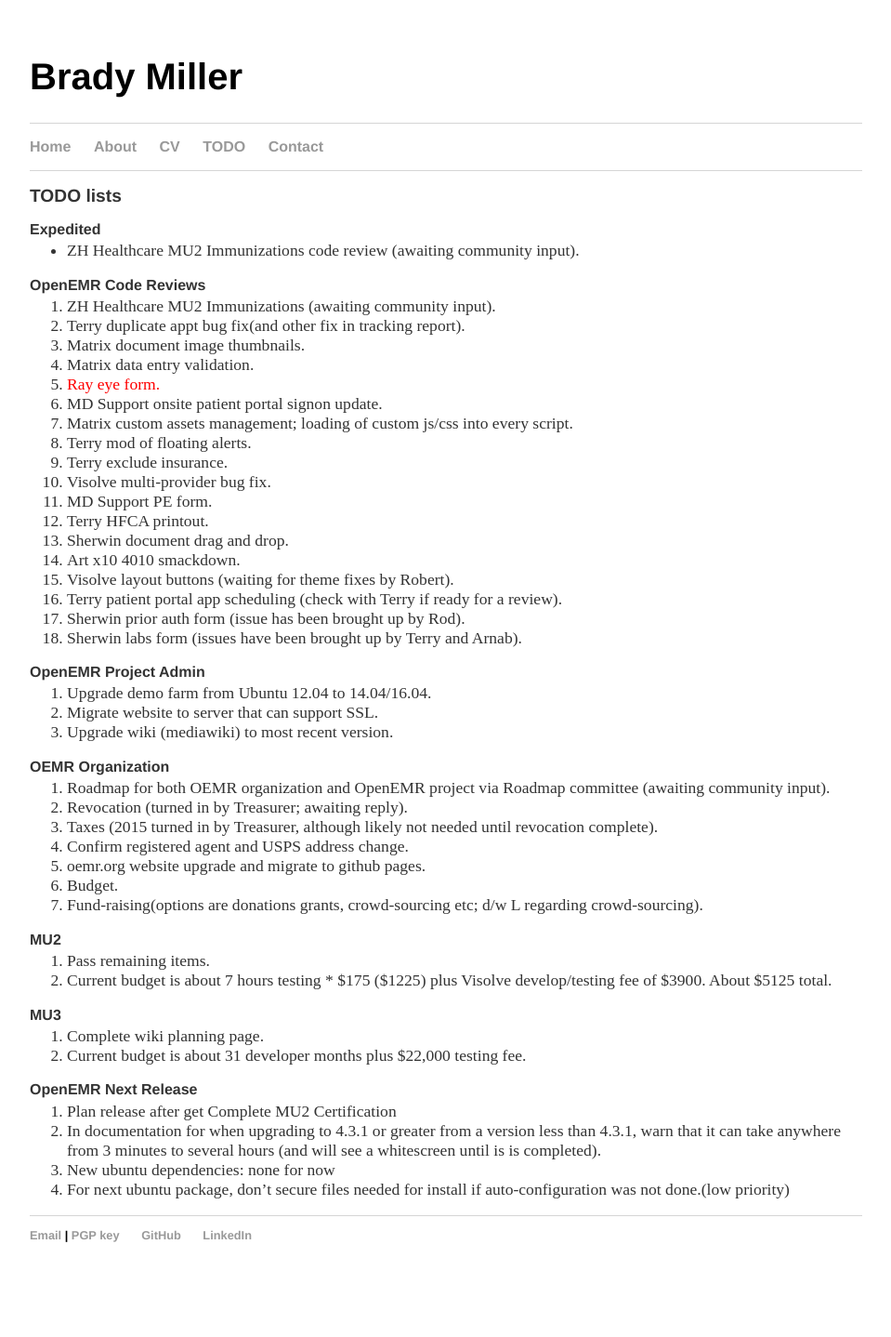
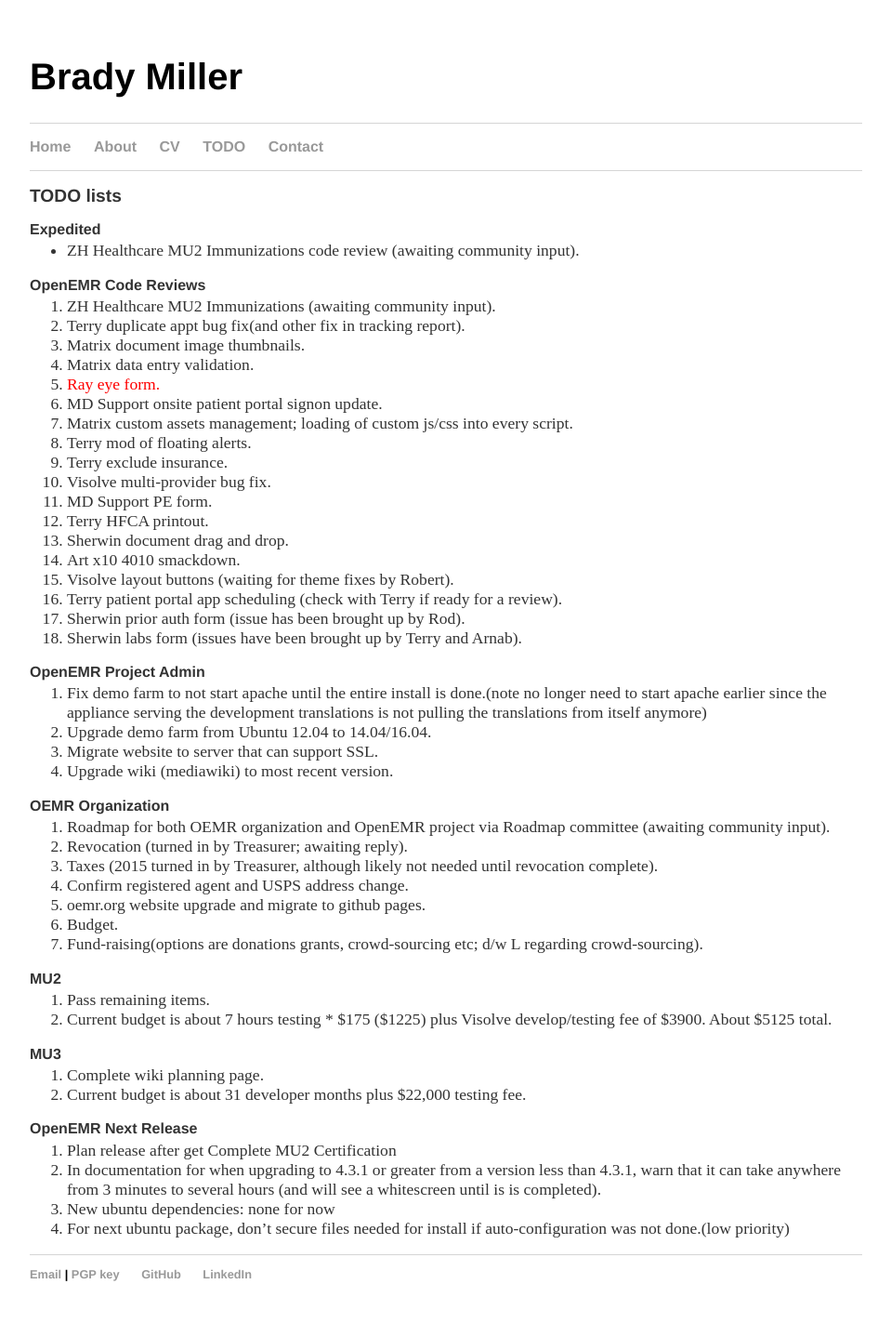
Before and after one commit to bradymiller/bradymiller.github.io, a Jekyll site: the page built from todo/index.md, in a window 1280 px wide. Shown: the whole page at 93% size, without its empty margins (160-1119 px from the left). Built offline with Jekyll 4.4.1, drawn with Linux system fonts in a browser that asks for light colours; before the commit the page ends 1396 px from its top, so only the background shows below that.

Commit message:
Update index.md

```diff
--- a/todo/index.md
+++ b/todo/index.md
@@ -27,6 +27,7 @@
 1. Sherwin labs form (issues have been brought up by Terry and Arnab).
 
 ### OpenEMR Project Admin
+1. Fix demo farm to not start apache until the entire install is done.(note no longer need to start apache earlier since the appliance serving the development translations is not pulling the translations from itself anymore)
 1. Upgrade demo farm from Ubuntu 12.04 to 14.04/16.04.
 1. Migrate website to server that can support SSL.
 1. Upgrade wiki (mediawiki) to most recent version.
```
